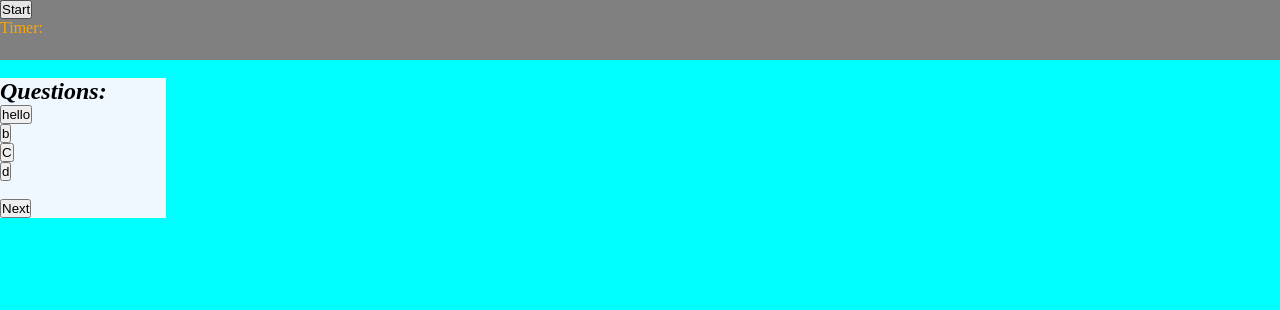
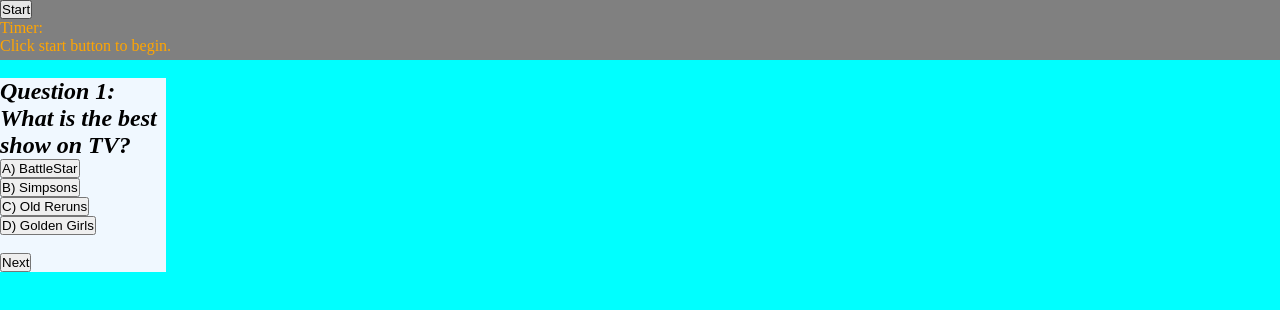
Before and after one commit to mhmunter/SurpizeSurprizeSurprize, a plain HTML site: page index.html in a window 1280 px wide. Both pictures are taken after a click on the button "Next". Drawn offline with Linux system fonts and the light colour scheme.

Commit message:
added question loop

```diff
--- a/function.js
+++ b/function.js
@@ -1,56 +1,156 @@
+var answers = [
+  {
+    question: "Question 1: What is the best show on TV?",
+    options: [
+      {A: 'A) BattleStar', correct: false },
+      {B: 'B) Simpsons', correct: false },
+      {C: 'C) Old Reruns', correct: false },
+      {D: 'D) Golden Girls', correct: true }
+    ]
+  },
+  {
+    question: "Question 2: Which empire conquered the most land?",
+    options: [
+      {A: 'A) Rome', correct: false },
+      {B: 'B) Mongolia', correct: true },
+      {C: 'C) Kush', correct: false },
+      {D: 'D) Aztec', correct: false },
+    ]
+  },
+  {
+    question: "Question 3: Who wrote the most recent book?",
+    options: [
+      {A: 'A) Preston', correct: true },
+      {B: 'B) McCollen', correct: false },
+      {C: 'C) Koontz', correct: false },
+      {D: 'D) Williams', correct: false },
+    ]
+  },
+  {
+    question: "Question 4: Life According to Mr.Munter",
+    options: [
+      {A: 'A) Life is Good.', correct: false },
+      {B: 'B) Life is Bad.', correct: false },
+      {C: 'C) life is Ok.', correct: false },
+      {D: 'D) life is Meh.', correct: true }
+    ]
+  },
+
+];
+
+
 
 
 var startButton = document.getElementById("startButton")
 var timerEl = document.getElementById('countdown');
 
+var questionText = document.getElementById('question')
+var answerAtest = document.getElementById('AnswerA')
+var answerBtest = document.getElementById('AnswerB')
+var answerCtest = document.getElementById('AnswerC')
+var answerDtest = document.getElementById('AnswerD')
+
 // var timer = document.querySelector('h3')
 // var timeLeft = 5;
-
-
-
 
 
 function countdown() {
   var timeLeft = 5;
 
-   var timeInterval = setInterval(function() {
+  var timeInterval = setInterval(function () {
 
-    timerEl.textContent =timeLeft;
+    timerEl.textContent = timeLeft;
     timeLeft--;
-    if(timeLeft  == 0){
+    if (timeLeft == 0) {
       clearInterval(timeInterval);
 
     }
 
-  } ,1000 );
+  }, 1000);
   // end timer message-------------------
   var delay = 6000; // delay time in milliseconds
 
   var timeoutId = setTimeout(function () {
     alert('Times up partner!');
   }, delay);
-}
 
 
-document.getElementById("startButton").addEventListener("click" , countdown);
 
-var buttonNext = document.querySelector("#startButton");
-console.log("yupe");
+}
 
 
 
 
-// answer arry chec
-// var answer = [answerAe1.value, answerBe1.value, answersCe1, answerDe1.value];
+
+// var runTest = function(){
+// // console.log('runnig test');
+// // var questionCounter = 0;
+// // questionCounter ++;
+// // questionText.textContent = answers[0].Question;
+// // answerAtest.textContent = answers[0].options[0].A;
+// // answerBtest.textContent = answers[0].options[1].B;
+// // answerCtest.textContent = answers[0].options[2].C;
+// // answerDtest.textContent = answers[0].options[3].D;
+// for (let i = 0; i < answers.length; i++){
+//   var getoption = answers[i].options
+//   questionText.textContent = answers[0].question;
+//   for (j=0; j<getoption.length; j++){
+// answerAtest.textContent = answers[0].options[0].A;
+// answerBtest.textContent = answers[0].options[1].B;
+// answerCtest.textContent = answers[0].options[2].C;
+// answerDtest.textContent = answers[0].options[3].D;
+//       // document.getElementById("nextButton").addEventListener("click", () =>{
+//       //   return;
+
+//       // });
+
+//   }
+
+// }
+
+// }
+
+// document.getElementById("nextButton").addEventListener("click",runTest)
+
+var i = 0;
+function main() {
+  var getoption = answers[i].options
+  console.log(answers[i])
+  for (var j=0; j<getoption.length;j++){
+    questionText.textContent = answers[i].question;
+    answerAtest.textContent = answers[i].options[0].A;
+    answerBtest.textContent = answers[i].options[1].B;
+    answerCtest.textContent = answers[i].options[2].C;
+    answerDtest.textContent = answers[i].options[3].D;
+  }
+  if (i>answers.length){
+    i = 0;
+
+  }
+  i++;
+}
 
 
 
+document.getElementById("startButton").addEventListener("click", countdown);
 
-// next button event lsitener if checked =
+// document.getElementById("nextButton").addEventListener("click", runTest);
 
-
-
-
+// <p>Click below button to loop inner loop each ( 5 ) times for outer loop.</p>
+// <button onclick="myFunction()">Click Here</button>
+// <p id="did"></p>
+// <script>
+// function myFunction() {
+// var text = "";
+// var i;
+// var j;
+// for (i = 0; i < 5; i++) {
+// for (j = 0; j < 2; j++) {
+// text += "The number is i = " + i + " and j = " + j + "<br>";
+// }
+// }
+// document.getElementById("did").innerHTML = text;
+// }
 
 
 
@@ -87,52 +187,10 @@ console.log("yupe");
 // var mainHeading = document.getElementById('main-heading');
 // mainHeading.innerHTML = "Hello Codeup!";
 
+// answer arry chec
+// var answer = [answerAe1.value, answerBe1.value, answersCe1, answerDe1.value];
 
 
 
 
-
-
-var answers = [
-  {Question: "Question 1: What is the best show on TV?",
-      options:{
-          A: 'A) BattleStar',
-          B: 'B) Daily Show',
-          C: 'C) Old Reruns',
-          D: 'D) Golden Girls'
-  }},
-  {Question: "Question 2: Who had the strangest empire?",
-      options:{
-          A: 'A) Rome',
-          B: 'B) Mongolia',
-          C: 'C) Kush',
-          D: 'D) Aztec'
-
-      }},
-  {Question: "Question 3: Who wrote my favorite books?",
-      options:{
-        A: 'A) Preston',
-        B: 'B) King',
-        C: 'C) Koontz',
-        D: 'D) William'
-  }},
-  {Question: "Question 4: Life According to Mr.Munter",
-  options:{
-    A: 'A) Life is good.',
-    B: 'B) Life is bad.',
-    C: 'C) life is ok.',
-    D: 'D) life is MEh.'
-
-      }},
-  {Question: "Question 5: Who wrote my favorite books?",
-  options:{
-    A: 'A) Preston',
-    B: 'B) King',
-    C: 'C) Koontz',
-    D: 'D) William'
-      }
-
-  }
-
-
-  ];
+// next button event lsitener if checked =
--- a/index.html
+++ b/index.html
@@ -10,6 +10,7 @@
     <div class="head">
     <button id="startButton">Start</button>
    <p>Timer:</p>
+   <p>Click start button to begin.</p>
     <h3 id="countdown"></h3>
   </div>
     <br>
@@ -20,22 +21,22 @@
           <Div >
 
         <section  class="container">
-            <h2>Questions:</h2>
-            <button id="AnswerA">hello</button><br>
+            <h2 id="question">Questions:</h2>
+            <button id="AnswerA">    </button><br>
             <!-- <label for="radio">Answers1</label>
             <input name="Answer1" id="Answer1" value="A" type="radio"><br> -->
-            <button id="AnswerB">b</button><br>
+            <button id="AnswerB">    </button><br>
             <!-- <label for="Answer2">Answer2</label>
             <input name="Answer2" id="Answer2" value="B" type="radio"><br> -->
 
             <!-- <label for="radio">Answer3</label>
             <input name="Answer3" id="Answer3" value="C" type="radio"><br> -->
-            <button id="Answerc">C</button><br>
+            <button id="AnswerC"></button><br>
             <!-- <label for="Answer4">Answer4</label>
             <input name="Answer4" id="Answer4" value="D" type="radio"><br> -->
-            <button id="AnswerD">d</button><br><br>
+            <button id="AnswerD"></button><br><br>
 
-            <button id="nextButton">Next</button>
+            <button id="nextButton" onclick="main()">Next</button>
           </section>
       </Div>
     </div>
```
Lines whose indentation alone changed are shown as unchanged.
